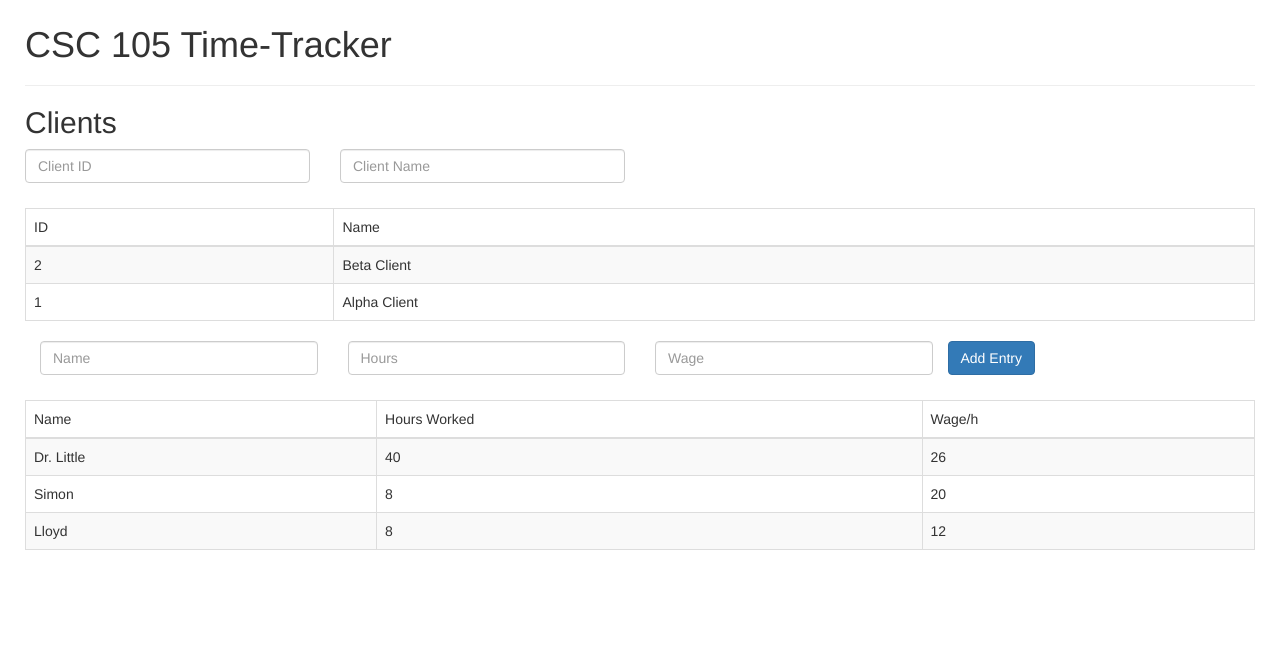
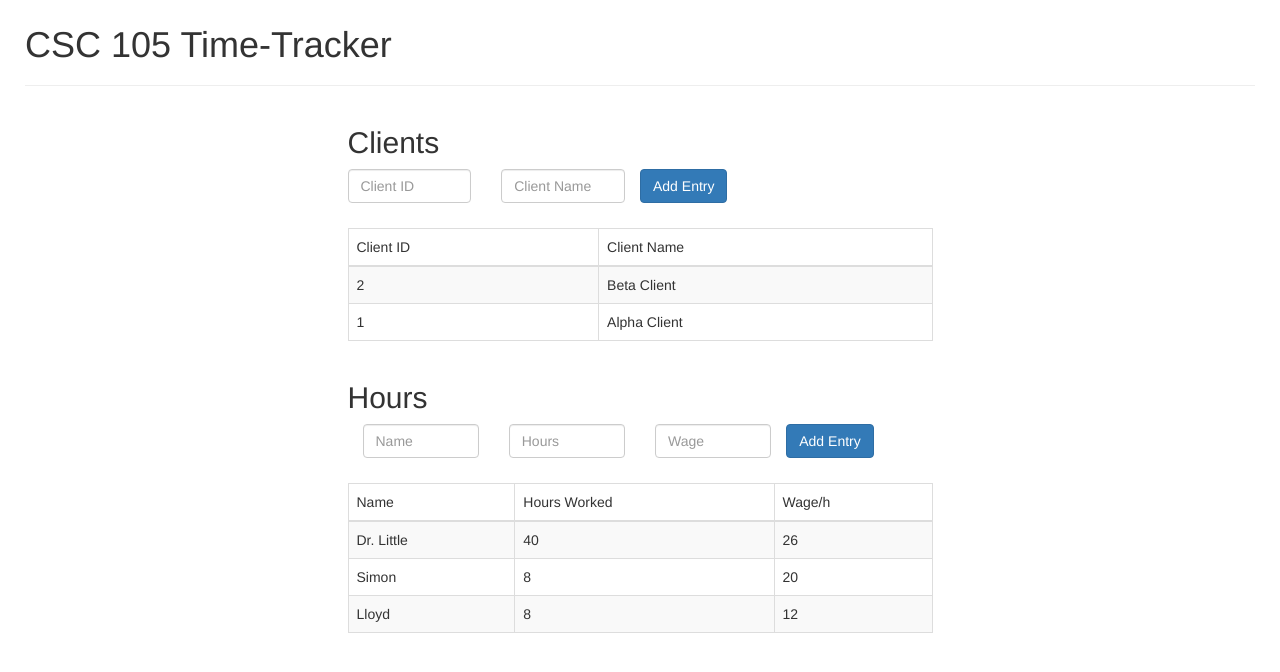
Before and after one commit to LloydThinks/CSC105, a plain HTML site: page Web Project/index.html in a window 1280 px wide. Drawn offline with nearby package versions, Linux system fonts and the light colour scheme.

Commit message:
Got a good template going, time to incorporate projects, and then connect them all together

```diff
--- a/Web Project/index.html
+++ b/Web Project/index.html
@@ -15,8 +15,8 @@
 	<h1> CSC 105 Time-Tracker </h1>
 	<hr>
 
+	<div class="col-sm-offset-3 col-sm-6 col-xs-12">
 		<h2> Clients </h2>
-	<div>
 		<form name="clientForm" class="row">
 			<div class="col-xs-3">
 				<input name="id" type="text" class="form-control" placeholder="Client ID">
@@ -24,27 +24,22 @@
 			<div class="col-xs-3">
 				<input name="name" type="text" class="form-control" placeholder="Client Name">
 			</div>
+			<div>
+				<button onclick="addClient()" type="button" class="btn btn-primary">Add Entry</button>
+			</div>
 		</form>
 		<table id="clientTable" class="table table-bordered table-striped">
 			<thead>
-				<tr>
-				<td>ID</td>
-				<td>Name</td>
-			</tr>
+				<!-- We will fill this with data in our JS file -->
 			</thead>
 			<tbody>
-
+				<!-- We will fill this with data in our JS file -->
 			</tbody>
 		</table>
 	</div>
 
-
-
-
-
-
-
-
+	<div class="col-sm-offset-3 col-sm-6 col-xs-12">
+		<h2> Hours </h2>
 		<form name="hoursForm">
 			<div class="col-xs-3">
 				<input name="name" type="text" class="form-control" placeholder="Name">
@@ -56,21 +51,17 @@
 				<input name="wage" type="text" class="form-control" placeholder="Wage">
 			</div>
 			<div>
-			<button onclick="addEntry()" type="button" class="btn btn-primary">Add Entry</button>
+				<button onclick="addHours()" type="button" class="btn btn-primary">Add Entry</button>
 			</div>
 		</form>
-
 		<table id="hoursTable" class="table table-bordered table-striped">
 			<thead>
-			<tr>
-			<td>Name</td>
-			<td>Hours Worked</td>
-			<td>Wage/h</td>
-		</tr>
+				<!-- We will fill this with data in our JS file -->
 			</thead>
 			<tbody>
-
+				<!-- We will fill this with data in our JS file -->
 			</tbody>
 		</table>
+	</div>
 </body>
 </html>
--- a/Web Project/script.js
+++ b/Web Project/script.js
@@ -1,52 +1,58 @@
 /* ============================ GLOBAL VARIABLES ============================ */
 var hoursData = [
+	['Name', 'Hours Worked', 'Wage/h'],
 	['Lloyd', 8, 12],
 	['Simon', 8, 20],
 	['Dr. Little', 40, 26]
 ];
 
 var clientData = [
+	['Client ID', 'Client Name'],
 	[1, 'Alpha Client'],
 	[2, 'Beta Client']
 ];
 
-var table = null;
-
 /* =============================== FUNCTIONS =============================== */
 
 
+/*
+ *
+ *
+ *
+ */
+function addClient() {
 
-/* ============================ HELPER FUNCTIONS ============================ */
+	// Grab the table from the HTML page so we can add information to it
+	table = document.getElementById('clientTable').getElementsByTagName('tbody')[0];
 
-/* createTable(tableName, tableData)
+	// Grab the data from the input fields on the page
+	var id = document.clientForm.id.value;
+	var name = document.clientForm.name.value;
+
+	// Create the HTML Table elements
+	var row = table.insertRow(0);
+	var cell1 = row.insertCell(0);
+	var cell2 = row.insertCell(1);
+
+	// Fill the HTML Table elements we just created
+	cell1.innerHTML = id;
+	cell2.innerHTML = name;
+
+	// Clear the fields after using the data from them
+	document.clientForm.id.value = '';
+	document.clientForm.name.value = '';
+}
+
+/*
  *
- * Purpose: To fill in tables in your HTML code with data you provide
  *
- * Parameters:
- * 		tableName - The HTML ID of the table you want information in
- * 		tableData - The information you want in the table
+ *
  */
-function createTable(tableName, tableData) {
-	// Initialize the global Table variable so the entire JS file can use it
-	table = document.getElementById(tableName).getElementsByTagName('tbody')[0];
+function addHours() {
 
-	// Loop over all entries in tableData
-	for (var i = 0; i < tableData.length; i++) {
-		// Create the HTML Table elements
-		var row = table.insertRow(0);
+	// Grab the table from the HTML page so we can add information to it
+	table = document.getElementById('hoursTable').getElementsByTagName('tbody')[0];
 
-		// Loop over all data in the tableData row
-		for (var j = 0; j < tableData[i].length; j++) {
-
-			// Create a new row in our table
-			var tempCell = row.insertCell(j);
-			// Fill the HTML Table element using the tableData variable
-			tempCell.innerHTML = tableData[i][j];
-		};
-	};
-};
-
-function addEntry() {
 	// Grab the data from the input fields on the page
 	var name = document.hoursForm.name.value;
 	var hours = document.hoursForm.hours.value;
@@ -69,6 +75,53 @@ function addEntry() {
 	document.hoursForm.wage.value = '';
 }
 
+/* ============================ HELPER FUNCTIONS ============================ */
+
+/* createTable(tableName, tableData)
+ *
+ * Purpose: To fill in tables in your HTML code with data you provide
+ *
+ * Parameters:
+ * 		tableName - The HTML ID of the table you want information in
+ * 		tableData - The information you want in the table
+ */
+function createTable(tableName, tableData) {
+	// Grab the table from the HTML page so we can add information to it
+	table = document.getElementById(tableName);
+	tableHeader = table.getElementsByTagName('thead')[0]
+	tableBody = table.getElementsByTagName('tbody')[0]
+
+	/* ============ Fill in the Header ============ */
+
+	// Create the HTML Table element
+	var header = tableHeader.insertRow(0);
+	for (var j = 0; j < tableData[0].length; j++) {
+		// Create a new row in our table
+		var tempCell = header.insertCell(j);
+		// Fill the HTML Table element using the tableData variable
+		tempCell.innerHTML = tableData[0][j];
+	};
+
+	/* ============= Fill in the body ============= */
+
+	// Loop over all entries in tableData
+	for (var i = 1; i < tableData.length; i++) {
+		// Create the HTML Table element
+		var row = tableBody.insertRow(0);
+
+		// Loop over all data in the tableData row
+		for (var j = 0; j < tableData[i].length; j++) {
+
+			// Create a new row in our table
+			var tempCell = row.insertCell(j);
+			// Fill the HTML Table element using the tableData variable
+			tempCell.innerHTML = tableData[i][j];
+		};
+	};
+};
+
+
+
 
 /* ================================= TO RUN ================================= */
 
```
Lines whose indentation alone changed are shown as unchanged.
